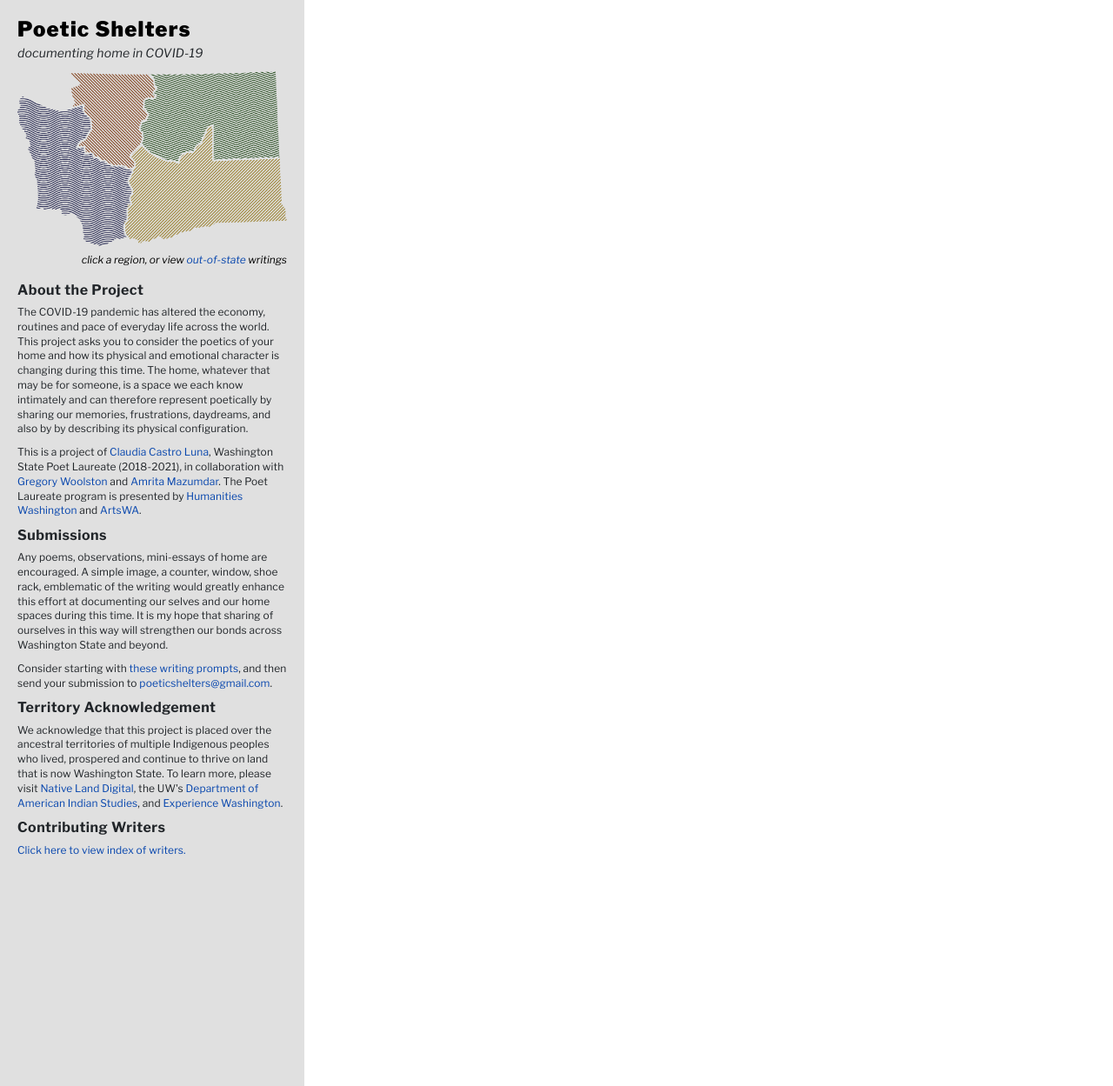
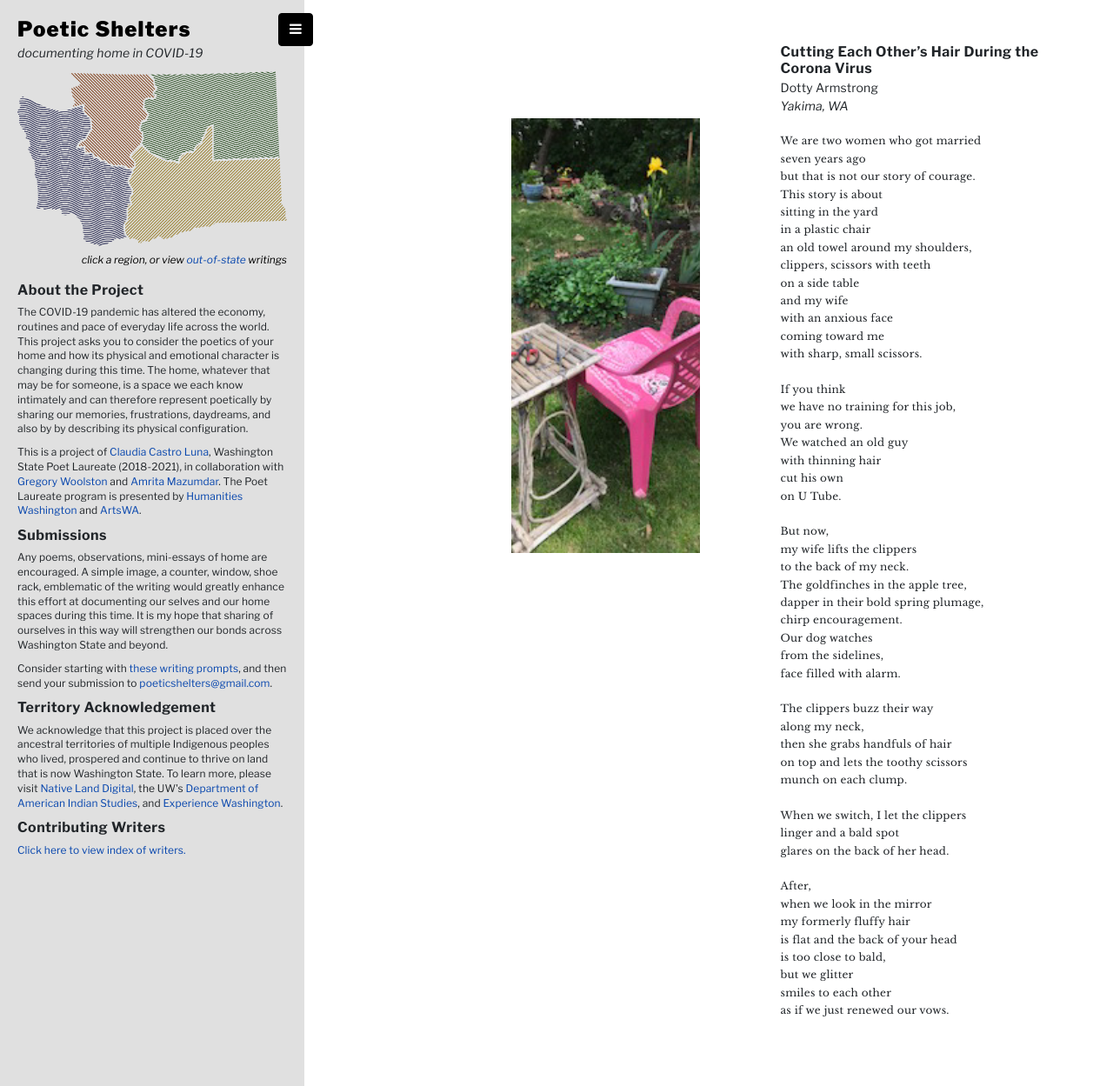
Before and after one commit to poetic-shelters/poetic-shelters.github.io, a Jekyll site: the page built from southeast.html, in a window 1280 px wide and 1249 px high. Shown: the whole window at 87% size. Built offline with Jekyll 4.4.1, drawn with Linux system fonts in a browser that asks for light colours; nearby versions of some CDN libraries.

Commit message:
poem and image addition

```diff
--- a/_data/poems.yaml
+++ b/_data/poems.yaml
@@ -90,6 +90,58 @@
         Until they gleam.
 
 - title: |
+            Cutting Each Other’s Hair During the Corona Virus
+  author: Dotty Armstrong
+  place: Yakima, WA
+  image: "assets/imgs/8.jpg"
+  filter: se
+  poem: We are two women who got married<br>
+        seven years ago<br>
+        but that is not our story of courage.<br>
+        This story is about<br>
+        sitting in the yard<br>
+        in a plastic chair<br>
+        an old towel around my shoulders,<br>
+        clippers, scissors with teeth<br>
+        on a side table<br>
+        and my wife<br>
+        with an anxious face<br>
+        coming toward me<br>
+        with sharp, small scissors.<br><br>
+        If you think<br>
+        we have no training for this job,<br>
+        you are wrong.<br>
+        We watched an old guy<br>
+        with thinning hair<br>
+        cut his own<br>
+        on U Tube.<br><br>
+        But now,<br>
+        my wife lifts the clippers<br>
+        to the back of my neck.<br>
+        The goldfinches in the apple tree,<br>
+        dapper in their bold spring plumage,<br>
+        chirp encouragement.<br>
+        Our dog watches<br>
+        from the sidelines,<br>
+        face filled with alarm.<br><br>
+        The clippers buzz their way<br>
+        along my neck,<br>
+        then she grabs handfuls of hair<br>
+        on top and lets the toothy scissors<br>
+        munch on each clump.<br><br>
+        When we switch, I let the clippers<br>
+        linger and a bald spot<br>
+        glares on the back of her head.<br><br>
+        After,<br>
+        when we look in the mirror<br>
+        my formerly fluffy hair<br>
+        is flat and the back of your head<br>
+        is too close to bald,<br>
+        but we glitter<br>
+        smiles to each other<br>
+        as if we just renewed our vows.
+
+- title: |
             Stalled/Plans
   author: Sarah Bardeen
   place: Berkeley, CA
--- a/contributors.html
+++ b/contributors.html
@@ -56,6 +56,7 @@ Consider starting with <a href="prompts.html">these writing prompts</a>, and the
 
       <p class="par">
         Judith Ames, <i>Seattle, WA</i><br>
+        Dotty Armstrong, <i>Yakima, WA</i><br>
         Sarah Bardeen, <i>Berkeley, CA</i><br>
         Patrick Dixon, <i>Olympia, WA</i><br>
         Christine Lamb White, <i>Vancouver, WA</i>
--- a/southeast.html
+++ b/southeast.html
@@ -50,3 +50,103 @@ Consider starting with <a href="prompts.html">these writing prompts</a>, and the
   </p>
 
 </nav>
+
+<!-- Page Content  -->
+<div id="content">
+  <button type="button" id="sidebarCollapse" class="btn btn-info">
+    <i class="fa fa-bars"></i>
+  </button>
+
+  {% for poem in site.data.poems %}
+  {% if poem.filter == "se" %}
+  {% assign mod = forloop.index | modulo: 4 %}
+
+  {% if mod == 1 %}
+  <div class="card mb-3" style="">
+    <div class="row no-gutters">
+      <div class="col-md-1">
+        </div>
+      <div class="col-md-5">
+        <div class="card-body">
+          <h5 class="card-title">{{ poem.title }}</h5>
+          <p class="card-text" id="card-author">{{ poem.author }}</p>
+          <p class="card-text" id="card-place">{{ poem.place }}</p>
+          <p class="card-text" id="card-poem">{{ poem.poem }}</p>
+        </div>
+      </div>
+        <div class="col-md-5">
+          <img src="{{ poem.image }}" class="card-img" id="option1" alt="Image accompanying {{ poem.title }}">
+        </div>
+        <div class="col-md-1">
+          </div>
+    </div>
+  </div>
+
+  {% elsif mod == 2 %}
+  <div class="card mb-3" style="">
+    <div class="row no-gutters">
+      <div class="col-md-2">
+      </div>
+      <div class="col-md-4">
+        <img src="{{ poem.image }}" class="card-img" id="option2" alt="Image accompanying {{ poem.title }}">
+      </div>
+      <div class="col-md-1">
+      </div>
+      <div class="col-md-5">
+        <div class="card-body">
+          <h5 class="card-title">{{ poem.title }}</h5>
+          <p class="card-text" id="card-author">{{ poem.author }}</p>
+          <p class="card-text" id="card-place">{{ poem.place }}</p>
+          <p class="card-text" id="card-poem">{{ poem.poem }}</p>
+        </div>
+      </div>
+    </div>
+  </div>
+
+  {% elsif mod == 3 %}
+  <div class="card mb-3" style="">
+    <div class="row no-gutters">
+      <div class="col-md-1">
+      </div>
+      <div class="col-md-5">
+        <div class="card-body">
+          <h5 class="card-title">{{ poem.title }}</h5>
+          <p class="card-text" id="card-author">{{ poem.author }}</p>
+          <p class="card-text" id="card-place">{{ poem.place }}</p>
+          <p class="card-text" id="card-poem">{{ poem.poem }}</p>
+        </div>
+      </div>
+      <div class="col-md-3">
+        <img src="{{ poem.image }}" class="card-img" id="option3" alt="Image accompanying {{ poem.title }}">
+      </div>
+      <div class="col-md-3">
+      </div>
+    </div>
+  </div>
+
+  {% else %}
+  <div class="card mb-3" style="">
+    <div class="row no-gutters">
+      <div class="col-md-3">
+        </div>
+      <div class="col-md-3">
+        <img src="{{ poem.image }}" class="card-img" id="option4" alt="Image accompanying {{ poem.title }}">
+      </div>
+      <div class="col-md-1">
+      </div>
+      <div class="col-md-5">
+        <div class="card-body">
+          <h5 class="card-title">{{ poem.title }}</h5>
+          <p class="card-text" id="card-author">{{ poem.author }}</p>
+          <p class="card-text" id="card-place">{{ poem.place }}</p>
+          <p class="card-text" id="card-poem">{{ poem.poem }}</p>
+        </div>
+      </div>
+    </div>
+  </div>
+
+  {% endif %}
+  {% endif %}
+
+
+  {% endfor %}
```
Also changed, not shown: assets/imgs/8.jpg (added).
